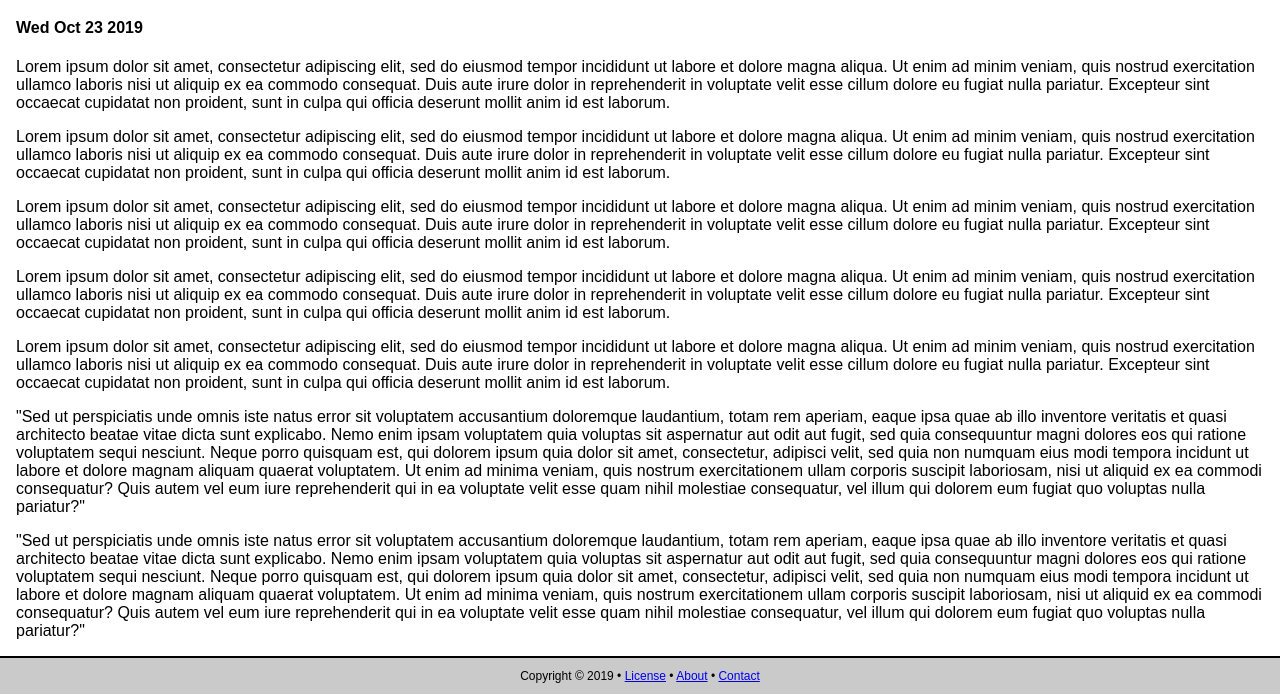
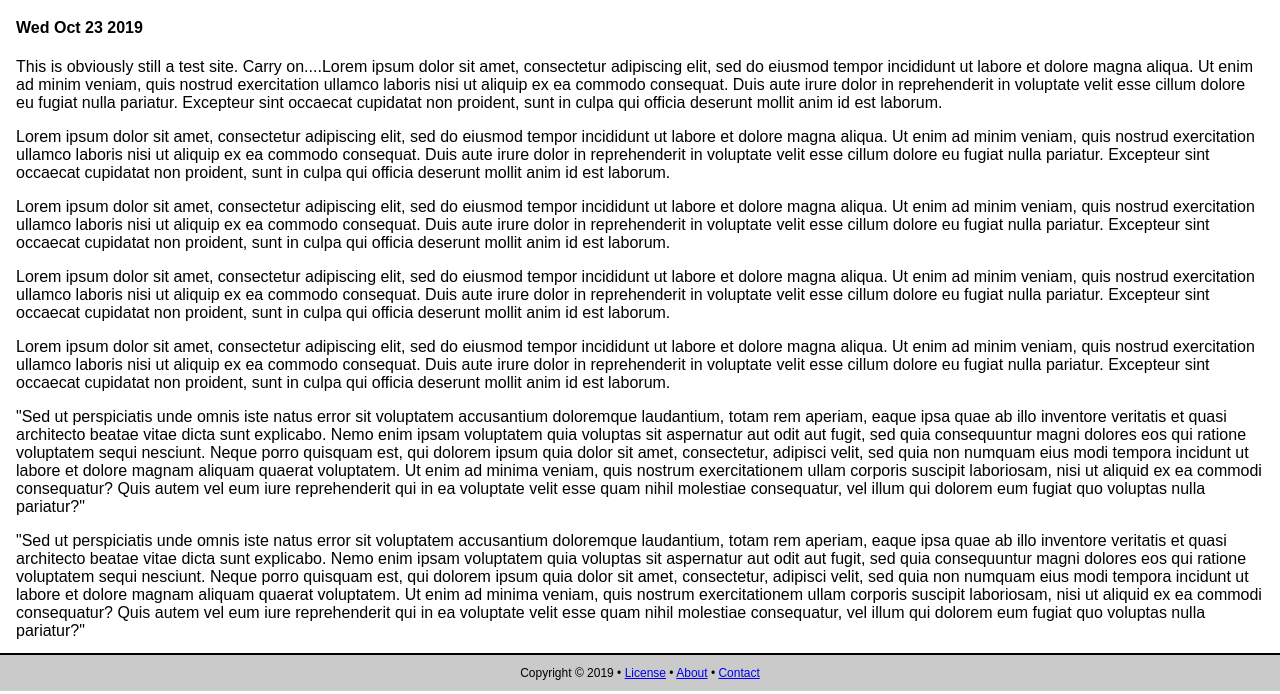
Before and after one commit to jaczhi/recgenweb, a plain HTML site: page index.html in a window 1280 px wide. Shown: the part 109-803 px from the top of the page. Drawn offline with Linux system fonts and the light colour scheme.

Commit message:
Made small changes to fix

```diff
--- a/index.html
+++ b/index.html
@@ -15,6 +15,7 @@
 		<div class="main-page">
 			<h1>Hello, World!</h1>
 			<h4 id='date'></h4>
+			<p>This is obviously still a test site. Carry on....</p?
 			<p>Lorem ipsum dolor sit amet, consectetur adipiscing elit, sed do eiusmod tempor incididunt ut labore et dolore magna aliqua. Ut enim ad minim veniam, quis nostrud exercitation ullamco laboris nisi ut aliquip ex ea commodo consequat. Duis aute irure dolor in reprehenderit in voluptate velit esse cillum dolore eu fugiat nulla pariatur. Excepteur sint occaecat cupidatat non proident, sunt in culpa qui officia deserunt mollit anim id est laborum.</p>
 			<p>Lorem ipsum dolor sit amet, consectetur adipiscing elit, sed do eiusmod tempor incididunt ut labore et dolore magna aliqua. Ut enim ad minim veniam, quis nostrud exercitation ullamco laboris nisi ut aliquip ex ea commodo consequat. Duis aute irure dolor in reprehenderit in voluptate velit esse cillum dolore eu fugiat nulla pariatur. Excepteur sint occaecat cupidatat non proident, sunt in culpa qui officia deserunt mollit anim id est laborum.</p>
 			<p>Lorem ipsum dolor sit amet, consectetur adipiscing elit, sed do eiusmod tempor incididunt ut labore et dolore magna aliqua. Ut enim ad minim veniam, quis nostrud exercitation ullamco laboris nisi ut aliquip ex ea commodo consequat. Duis aute irure dolor in reprehenderit in voluptate velit esse cillum dolore eu fugiat nulla pariatur. Excepteur sint occaecat cupidatat non proident, sunt in culpa qui officia deserunt mollit anim id est laborum.</p>
--- a/styles/styles.css
+++ b/styles/styles.css
@@ -1,3 +1,7 @@
+html{
+  position:relative;
+  min-height: 100%;
+}
 body {
 	margin: 0;
 	font-family: Arial, Helvetica, sans-serif;
@@ -28,13 +32,15 @@ body {
 .main-page {
 	padding-left: 16px;
 	padding-right: 16px;
+	padding-bottom: 26px;
 }
 .text-content {
 	padding-left: 16px;
 	padding-right: 16px;
+	padding-bottom: 26px;
 }
 .footer {
-	position: relative;
+	position: absolute;
 	bottom: 0;
 	width: 100%;
 	background-color: #cacaca;
```
